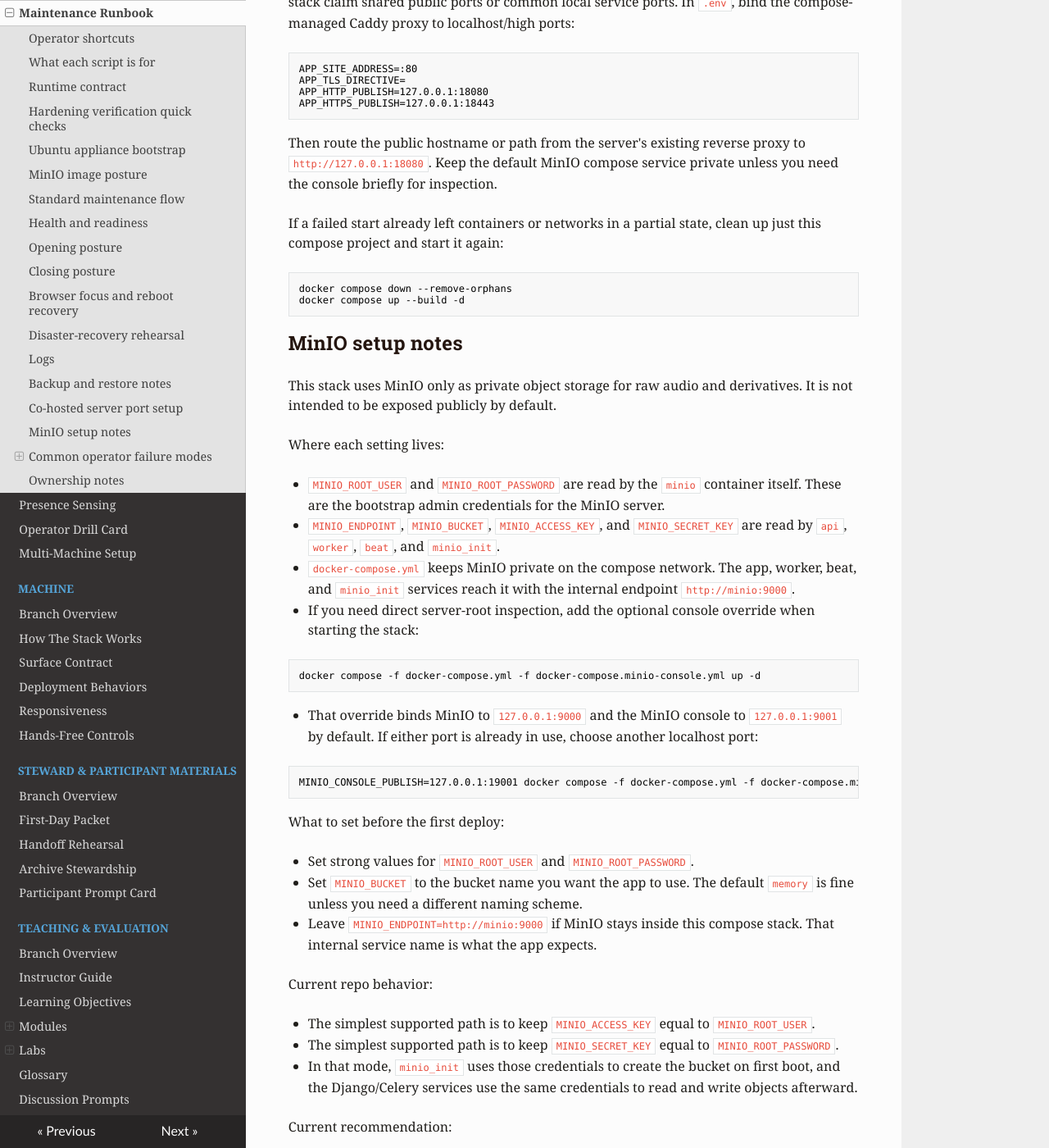
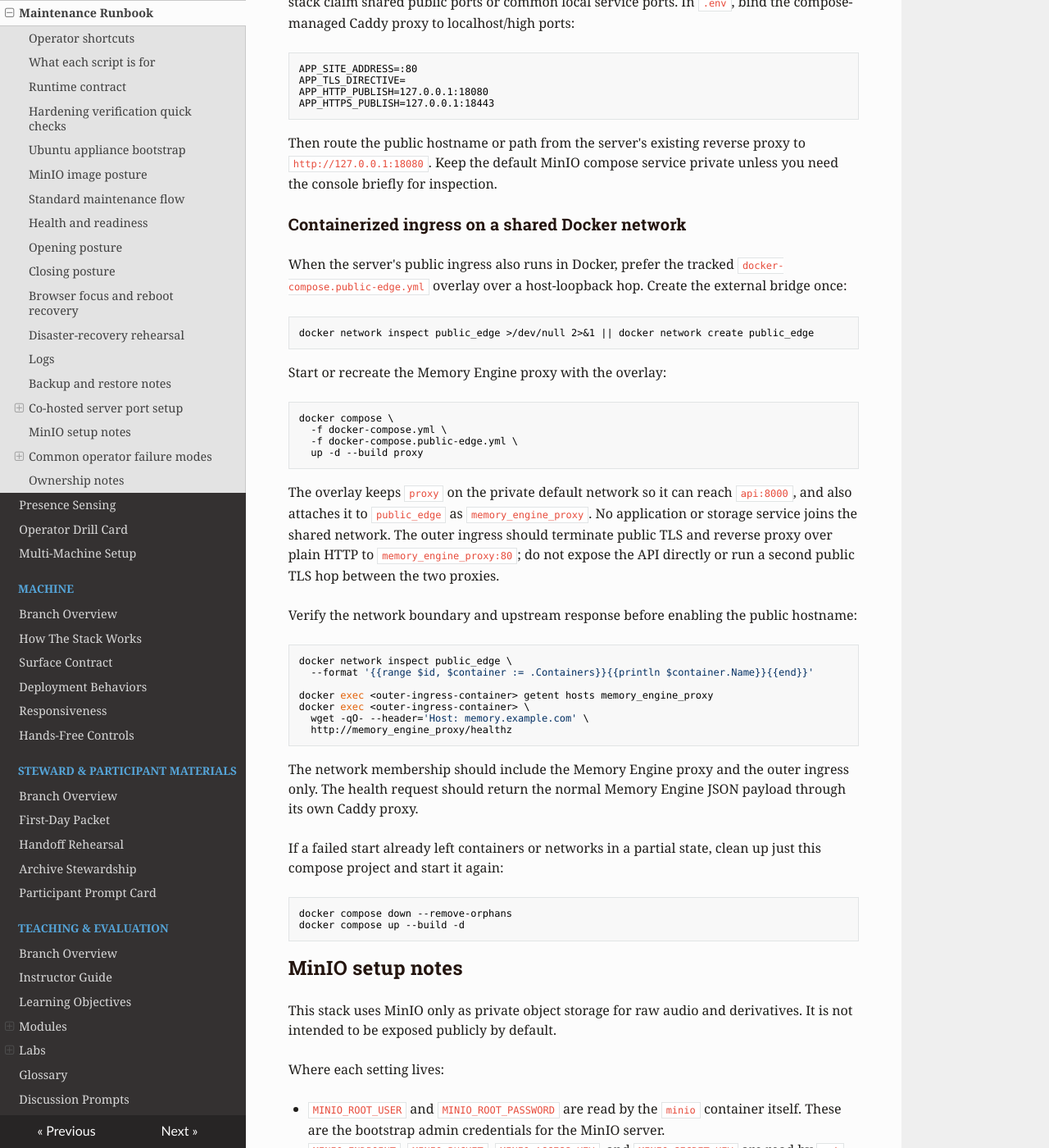
Before and after one commit to bseverns/memory-engine, an MkDocs documentation site: the page built from docs/maintenance.md, in a window 1280 px wide and 1400 px high, scrolled down 12711 px. Shown: the whole window at 82% size. Built offline with MkDocs 1.6.1, drawn with Linux system fonts in a browser that asks for light colours; nearby versions of some CDN libraries.

Commit message:
Add optional public edge proxy network (#3)
Attach only the Memory Engine proxy to an opt-in shared Docker edge, document the co-hosted ingress path, and validate the merged Compose model in CI.

````diff
--- a/docs/maintenance.md
+++ b/docs/maintenance.md
@@ -468,6 +468,49 @@
 to `http://127.0.0.1:18080`. Keep the default MinIO compose service private
 unless you need the console briefly for inspection.
 
+### Containerized ingress on a shared Docker network
+
+When the server's public ingress also runs in Docker, prefer the tracked
+`docker-compose.public-edge.yml` overlay over a host-loopback hop. Create the
+external bridge once:
+
+```bash
+docker network inspect public_edge >/dev/null 2>&1 || docker network create public_edge
+```
+
+Start or recreate the Memory Engine proxy with the overlay:
+
+```bash
+docker compose \
+  -f docker-compose.yml \
+  -f docker-compose.public-edge.yml \
+  up -d --build proxy
+```
+
+The overlay keeps `proxy` on the private default network so it can reach
+`api:8000`, and also attaches it to `public_edge` as
+`memory_engine_proxy`. No application or storage service joins the shared
+network. The outer ingress should terminate public TLS and reverse proxy over
+plain HTTP to `memory_engine_proxy:80`; do not expose the API directly or run a
+second public TLS hop between the two proxies.
+
+Verify the network boundary and upstream response before enabling the public
+hostname:
+
+```bash
+docker network inspect public_edge \
+  --format '{{range $id, $container := .Containers}}{{println $container.Name}}{{end}}'
+
+docker exec <outer-ingress-container> getent hosts memory_engine_proxy
+docker exec <outer-ingress-container> \
+  wget -qO- --header='Host: memory.example.com' \
+  http://memory_engine_proxy/healthz
+```
+
+The network membership should include the Memory Engine proxy and the outer
+ingress only. The health request should return the normal Memory Engine JSON
+payload through its own Caddy proxy.
+
 If a failed start already left containers or networks in a partial state, clean
 up just this compose project and start it again:
 
````
Also changed, not shown: README.md (+16 -0 lines), docker-compose.public-edge.yml (added, +12 -0 lines), 1 other file.
